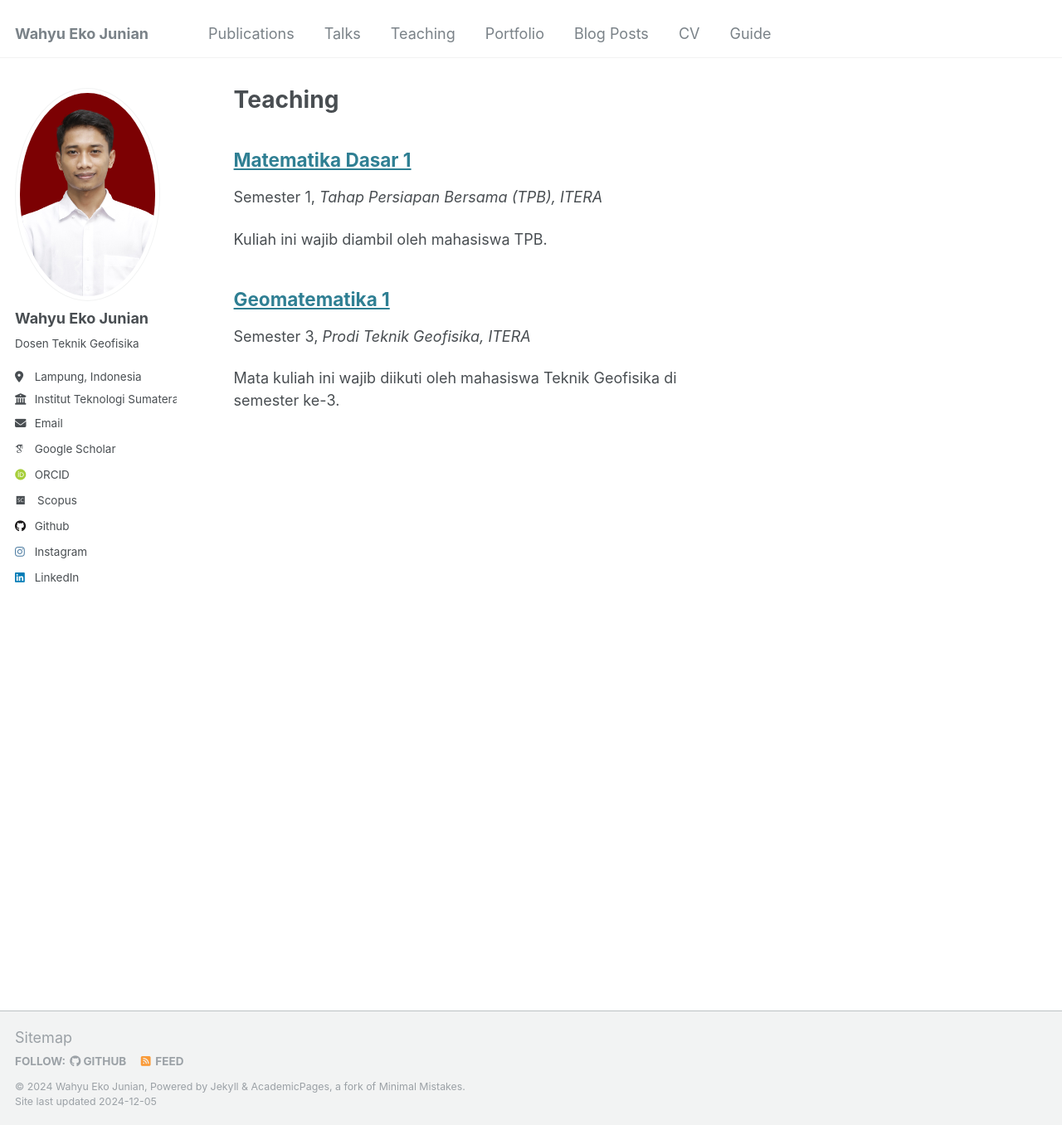
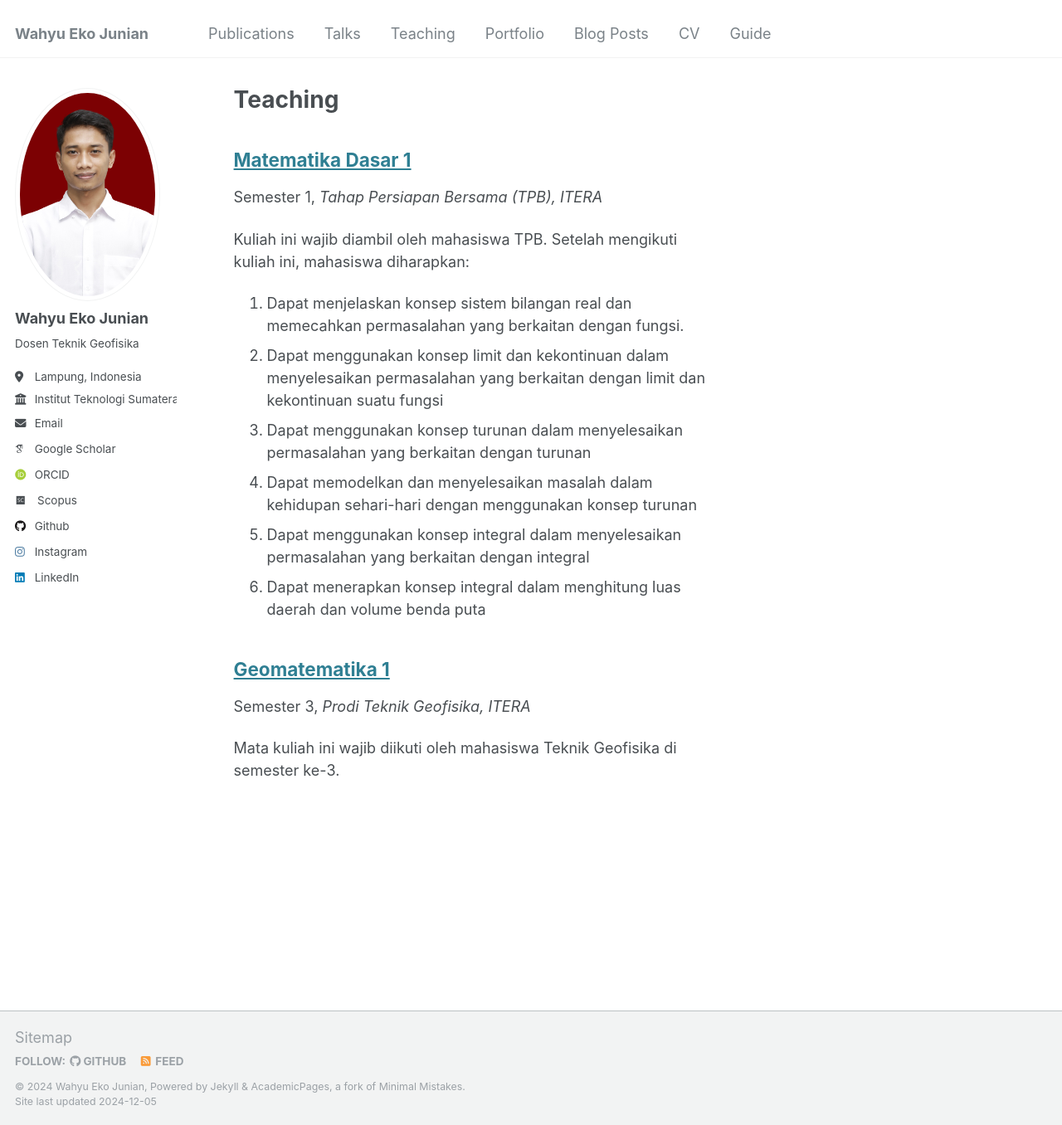
Before and after one commit to wahyuejunian/wejunian, a Jekyll site: the page built from _pages/teaching.html, in a window 1280 px wide and 1356 px high. Shown: the whole window at 83% size. Built offline with Jekyll 4.4.1, drawn with Linux system fonts in a browser that asks for light colours; some web fonts are replaced.

Commit message:
Update Matdas1.md

```diff
--- a/_teaching/Matdas1.md
+++ b/_teaching/Matdas1.md
@@ -7,16 +7,19 @@ venue: "Tahap Persiapan Bersama (TPB), ITERA"
 location: "Lampung Selatan, Indonesia"
 ---
 
-Kuliah ini wajib diambil oleh mahasiswa TPB.
+Kuliah ini wajib diambil oleh mahasiswa TPB. Setelah mengikuti kuliah ini, mahasiswa diharapkan:
+1. Dapat menjelaskan konsep sistem bilangan real dan memecahkan permasalahan yang berkaitan dengan fungsi.
+2. Dapat menggunakan konsep limit dan kekontinuan dalam menyelesaikan permasalahan yang berkaitan dengan limit dan kekontinuan suatu fungsi
+3. Dapat menggunakan konsep turunan dalam menyelesaikan permasalahan yang berkaitan dengan turunan
+4. Dapat memodelkan dan menyelesaikan masalah dalam kehidupan sehari-hari dengan menggunakan konsep turunan
+5. Dapat menggunakan konsep integral dalam menyelesaikan permasalahan yang berkaitan dengan integral
+6. Dapat menerapkan konsep integral dalam menghitung luas daerah dan volume benda puta
 
 Materi Pembelajaran
 ======
-1. Bilangan riil
-2. Relasi dan Fungsi
-
-### Table 2
-| Header1 | Header2 |
+###
+| Pertemuan ke- | Topik Bahasan |
 |:--------|:-------:|
-| cell1   | cell2   |
-| cell1   | cell2   |
-| cell4   | cell5   |
+| I-II   | cell2   |
+| III   | cell2   |
+| IV   | cell5   |
```
